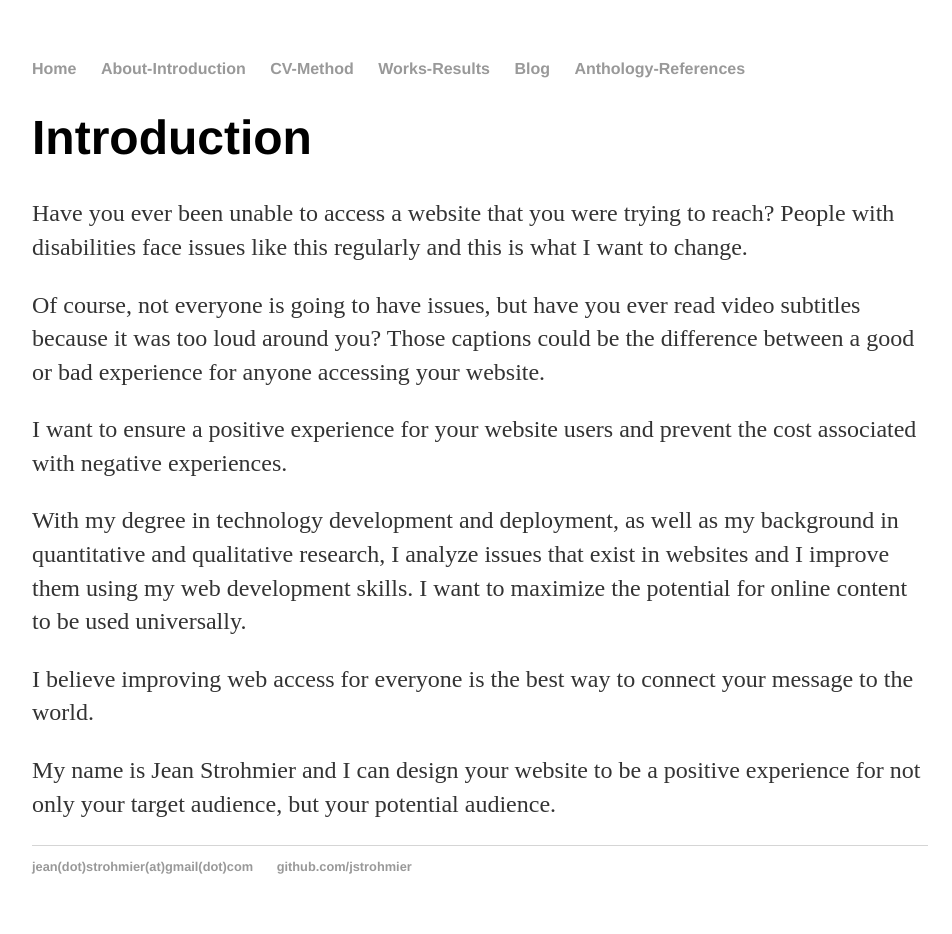
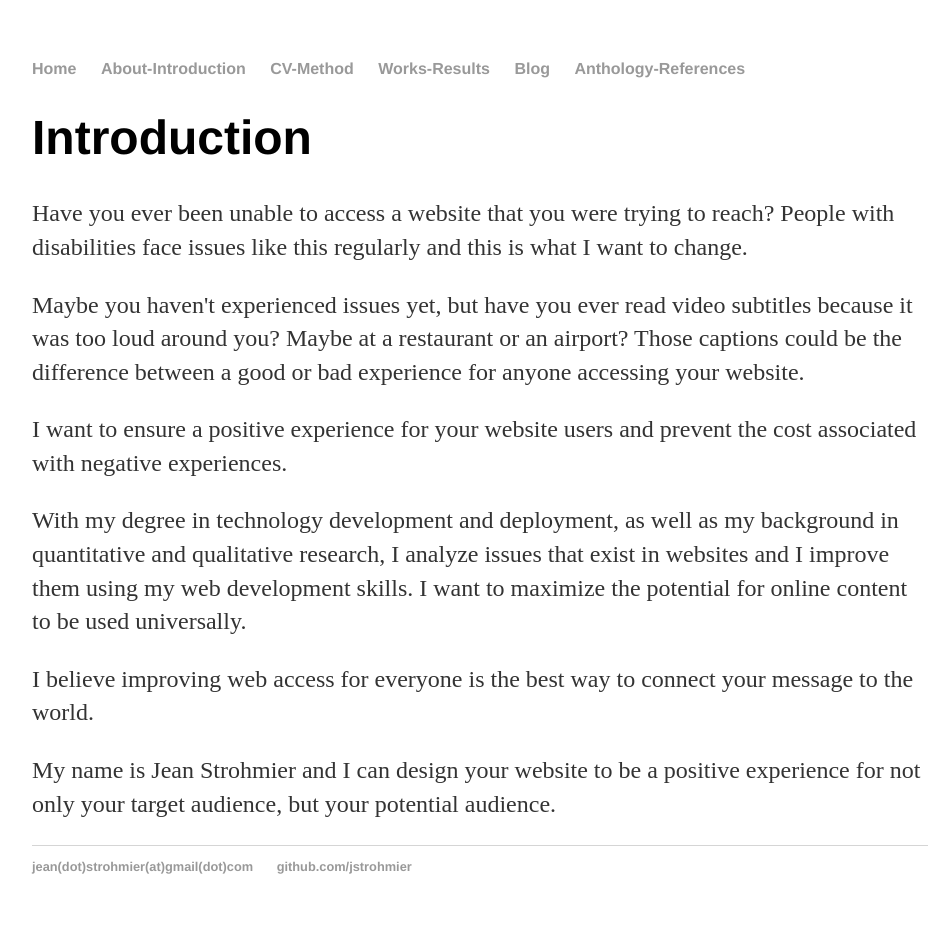
Before and after one commit to JStrohmier/jstrohmier.github.io, a Jekyll site: the page built from about/index.html, in a window 1280 px wide. Shown: the whole page, without its empty margins (160-1112 px from the left). Built offline with Jekyll 4.4.1, drawn with Linux system fonts in a browser that asks for light colours.

Commit message:
Update index.html

```diff
--- a/about/index.html
+++ b/about/index.html
@@ -5,7 +5,7 @@ title: Jean Strohmier | A little more about me.
 <div class="blurb">
 	<h1>Introduction</h1>
   <p>Have you ever been unable to access a website that you were trying to reach? People with disabilities face issues like this regularly and this is what I want to change.</p>
-  <p>Of course, not everyone is going to have issues, but have you ever read video subtitles because it was too loud around you? Those captions could be the difference between a good or bad experience for anyone accessing your website.</p>
+  <p>Maybe you haven't experienced issues yet, but have you ever read video subtitles because it was too loud around you? Maybe at a restaurant or an airport? Those captions could be the difference between a good or bad experience for anyone accessing your website.</p>
   <p>I want to ensure a positive experience for your website users and prevent the cost associated with negative experiences.</p>
   <p>With my degree in technology development and deployment, as well as my background in quantitative and qualitative research, I analyze issues that exist in websites and I improve them using my web development skills. I want to maximize the potential for online content to be used universally.</p>
   <p>I believe improving web access for everyone is the best way to connect your message to the world.</p>
```
